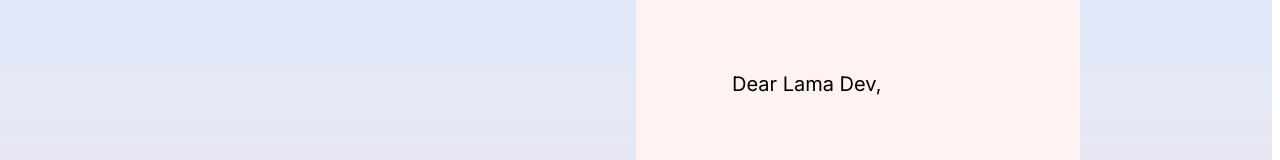
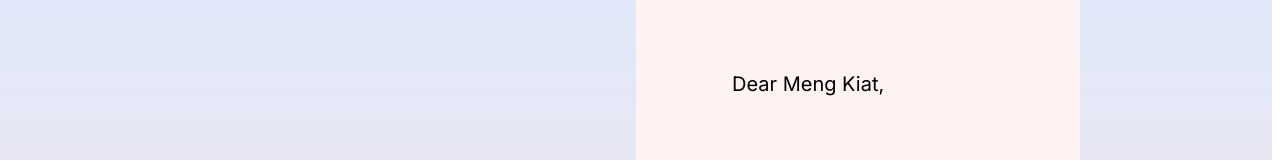
Before and after one commit to mkiats/mkiats-website, a Next.js app: page /contact in a window 1280 px wide. Shown: the part 126-286 px from the top of the page. Built offline with nearby package versions, Linux system fonts and the light colour scheme.

Commit message:
Fixed horizontal scroll of portfolio page

```diff
--- a/src/app/contact/page.jsx
+++ b/src/app/contact/page.jsx
@@ -1,12 +1,12 @@
-"use client";
-import { motion } from "framer-motion";
-import { useRef, useState } from "react";
-import emailjs from "@emailjs/browser";
+'use client';
+import { motion } from 'framer-motion';
+import { useRef, useState } from 'react';
+import emailjs from '@emailjs/browser';
 
 const ContactPage = () => {
 	const [success, setSuccess] = useState(false);
 	const [error, setError] = useState(false);
-  const text = "Say Hello";
+	const text = 'Say Hello';
 
 	const form = useRef();
 
@@ -34,17 +34,11 @@ const ContactPage = () => {
 	};
 
 	return (
-    <motion.div
-      className="h-full"
-      initial={{ y: "-200vh" }}
-      animate={{ y: "0%" }}
-      transition={{ duration: 1 }}
-    >
-      <div className="h-full flex flex-col lg:flex-row px-4 sm:px-8 md:px-12 lg:px-20 xl:px-48">
+		<div className='h-full flex flex-col lg:flex-row px-4 sm:px-8 md:px-12 lg:px-20 xl:px-48'>
 			{/* TEXT CONTAINER */}
-        <div className="h-1/2 lg:h-full lg:w-1/2 flex items-center justify-center text-6xl">
+			<div className='h-1/2 lg:h-full lg:w-1/2 flex items-center justify-center text-6xl'>
 				<div>
-            {text.split("").map((letter, index) => (
+					{text.split('').map((letter, index) => (
 						<motion.span
 							key={index}
 							initial={{ opacity: 1 }}
@@ -53,8 +47,7 @@ const ContactPage = () => {
 								duration: 3,
 								repeat: Infinity,
 								delay: index * 0.1,
-                }}
-              >
+							}}>
 							{letter}
 						</motion.span>
 					))}
@@ -65,37 +58,35 @@ const ContactPage = () => {
 			<form
 				onSubmit={sendEmail}
 				ref={form}
-          className="h-1/2 lg:h-full lg:w-1/2 bg-red-50 rounded-xl text-xl flex flex-col gap-8 justify-center p-24"
-        >
-          <span>Dear Lama Dev,</span>
+				className='h-1/2 lg:h-full lg:w-1/2 bg-red-50 rounded-xl text-xl flex flex-col gap-8 justify-center p-24'>
+				<span>Dear Meng Kiat,</span>
 				<textarea
 					rows={6}
-            className="bg-transparent border-b-2 border-b-black outline-none resize-none"
-            name="user_message"
+					className='bg-transparent border-b-2 border-b-black outline-none resize-none'
+					name='user_message'
 				/>
 				<span>My mail address is:</span>
 				<input
-            name="user_email"
-            type="text"
-            className="bg-transparent border-b-2 border-b-black outline-none"
+					name='user_email'
+					type='text'
+					className='bg-transparent border-b-2 border-b-black outline-none'
 				/>
 				<span>Regards</span>
-          <button className="bg-purple-200 rounded font-semibold text-gray-600 p-4">
+				<button className='bg-purple-200 rounded font-semibold text-gray-600 p-4'>
 					Send
 				</button>
 				{success && (
-            <span className="text-green-600 font-semibold">
+					<span className='text-green-600 font-semibold'>
 						Your message has been sent successfully!
 					</span>
 				)}
 				{error && (
-            <span className="text-red-600 font-semibold">
+					<span className='text-red-600 font-semibold'>
 						Something went wrong!
 					</span>
 				)}
 			</form>
 		</div>
-    </motion.div>
 	);
 };
 
--- a/src/app/projects/page.jsx
+++ b/src/app/projects/page.jsx
@@ -9,18 +9,16 @@ import Image from 'next/image';
 const Projects = () => {
 	const ref = useRef();
 	const { scrollYProgress } = useScroll({ target: ref });
-	const x = useTransform(scrollYProgress, [0, 1], ['0%', '-80%']);
+	const x = useTransform(scrollYProgress, [0, 1], ['0%', '-75%']);
 
 	return (
-		<div className='h-[600vh] w-full relative' ref={ref}>
+		<div>
+			<div className='h-[500vh] w-full relative' ref={ref}>
 				{/* PRE PORTFOLIO SECTION */}
-			<div className='w-full h-[calc(100vh-6rem)] flex items-center justify-center text-8xl text-center'>
-				My Works
-			</div>
+
 				{/* PORTFOLIO SECTION */}
 				<div className='sticky top-0 flex h-screen gap-4 items-center overflow-hidden'>
 					<motion.div style={{ x }} className='flex'>
-					<div className='h-screen w-screen flex items-center justify-center bg-gradient-to-r from-purple-300 to-red-300' />
 						{items.map((item) => (
 							<div
 								className={`h-screen w-screen flex items-center justify-center bg-gradient-to-r ${item.color}`}
@@ -47,8 +45,11 @@ const Projects = () => {
 						))}
 					</motion.div>
 				</div>
+			</div>
 			{/* POST PORTFOLIO SECTION */}
-			<div>CONTACT ME FORM</div>
+			<div className='w-screen h-screen flex flex-col gap-16 items-center justify-center'>
+				CONTACT ME FORM
+			</div>
 		</div>
 	);
 };
--- /dev/null
+++ b/src/ui/contactPage/contactForm.jsx
@@ -0,0 +1,5 @@
+const ContactForm = () => {
+     return <div> ContactForm </div>
+};
+
+export default ContactForm
```
Lines whose indentation alone changed are shown as unchanged.
